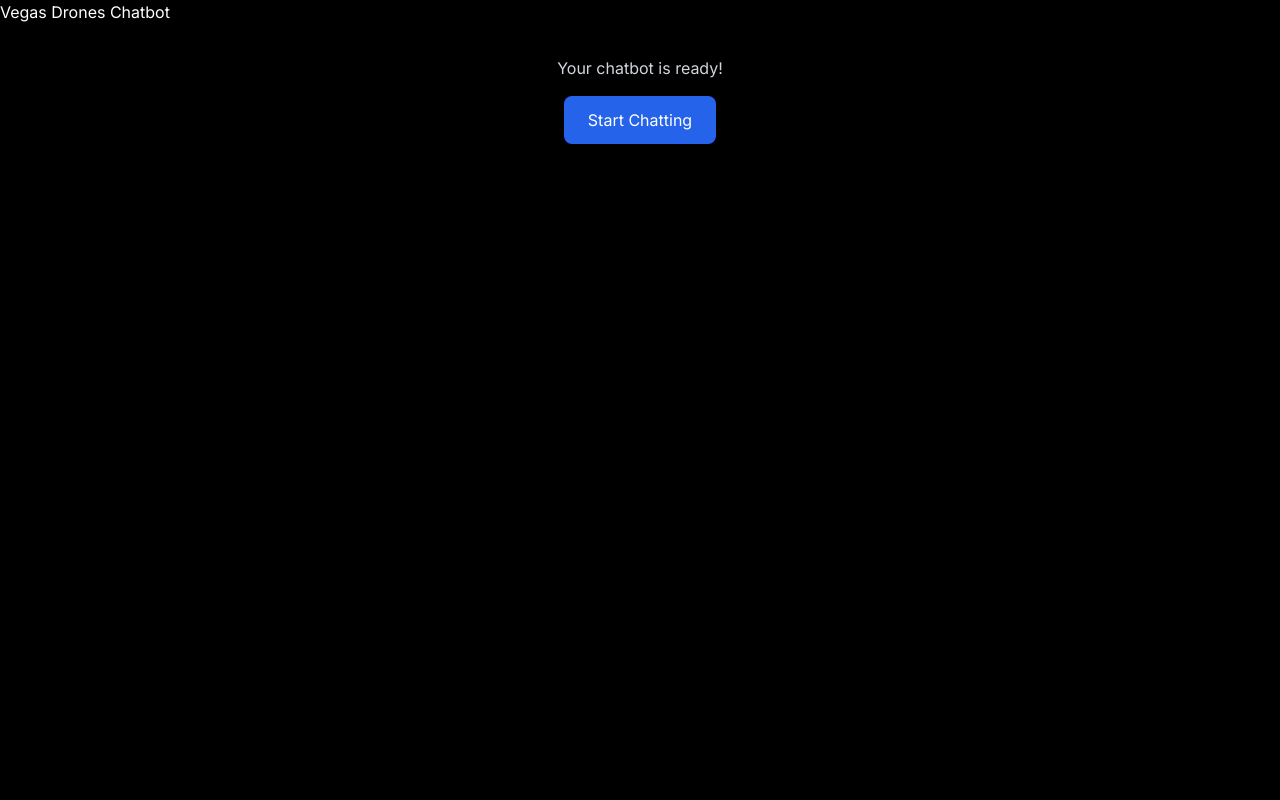
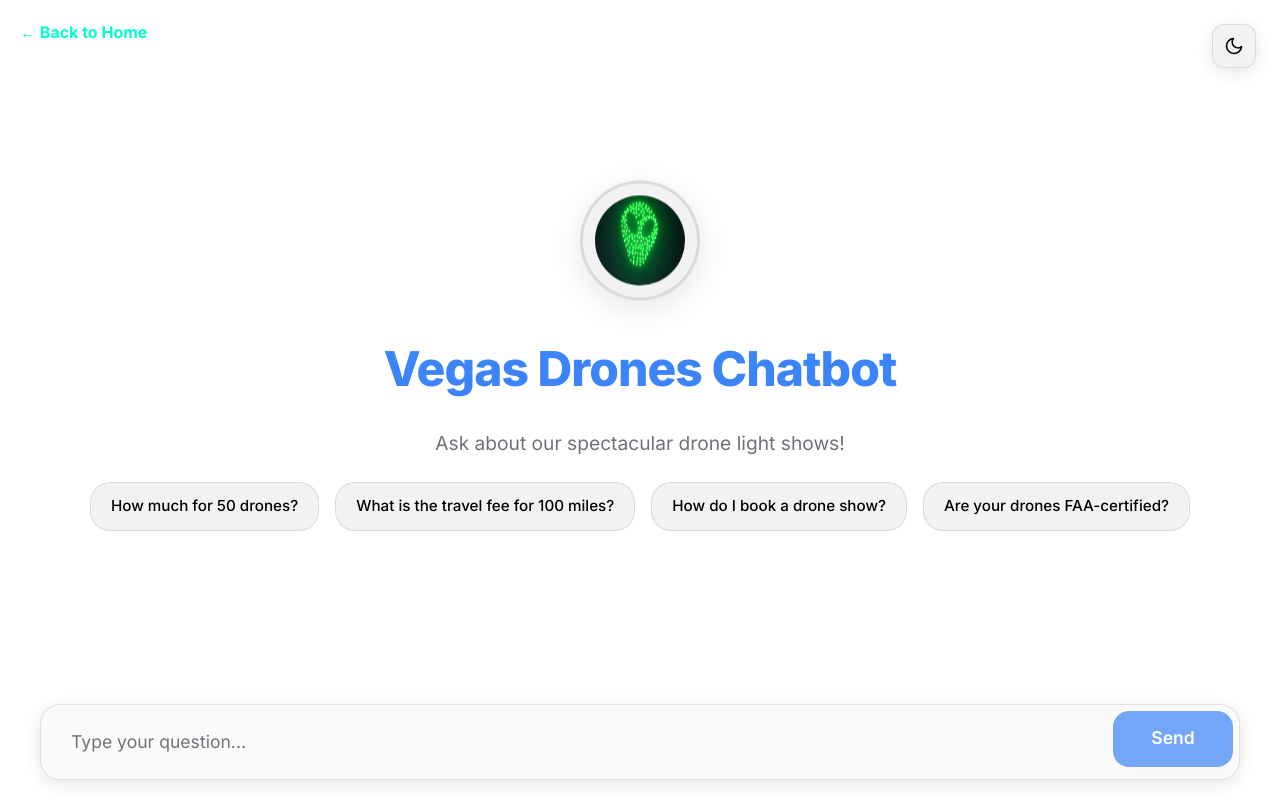
Before and after one commit to keith1221221/Vegasdrones, a Next.js app: page /chatbot in a window 1280 px wide. Built offline with nearby package versions, Linux system fonts and the light colour scheme.

Commit message:
Refactor ChatbotClient component for better functionality

```diff
--- a/app/chatbot/ChatbotClient.tsx
+++ b/app/chatbot/ChatbotClient.tsx
@@ -2,34 +2,314 @@
 
 "use client";
 
+import { useState, useEffect, useRef } from "react";
 import { useSearchParams } from "next/navigation";
-// ↑ This is the hook that was breaking the build
+import Link from "next/link";
+import "../chatbot.css";
 
-// Put your actual chatbot code here
-// Example with a simple message list (replace with your real chatbot UI)
+type ChatMessage = {
+  role: "user" | "assistant";
+  content: string;
+};
 
 export default function ChatbotClient() {
   const searchParams = useSearchParams();
-  // Example: ?ref=homepage
+
+  // Optional initial message (?query=...) and referral tag (?ref=...)
+  const initialMessage = searchParams.get("query") || "";
   const ref = searchParams.get("ref");
 
+  const [message, setMessage] = useState(initialMessage);
+  const [chatHistory, setChatHistory] = useState<ChatMessage[]>([]);
+  const [isLoading, setIsLoading] = useState(false);
+  const [error, setError] = useState("");
+  const [isVisible, setIsVisible] = useState(false);
+  const [isDarkMode, setIsDarkMode] = useState(true);
+  const [hasSubmitted, setHasSubmitted] = useState(false);
+  const [threadId, setThreadId] = useState<string | null>(null); // remembers the conversation
+
+  const wrapperRef = useRef<HTMLDivElement>(null);
+
+  // Fade-in + theme from localStorage / system
+  useEffect(() => {
+    setIsVisible(true);
+
+    const savedTheme = localStorage.getItem("chatbot-theme");
+    if (savedTheme) {
+      setIsDarkMode(savedTheme === "dark");
+    } else {
+      setIsDarkMode(window.matchMedia("(prefers-color-scheme: dark)").matches);
+    }
+  }, []);
+
+  // Persist theme + set data-theme on <html>
+  useEffect(() => {
+    localStorage.setItem("chatbot-theme", isDarkMode ? "dark" : "light");
+    document.documentElement.setAttribute(
+      "data-theme",
+      isDarkMode ? "dark" : "light"
+    );
+  }, [isDarkMode]);
+
+  // Auto-scroll to bottom on new messages
+  useEffect(() => {
+    if (wrapperRef.current) {
+      wrapperRef.current.scrollTo({
+        top: wrapperRef.current.scrollHeight,
+        behavior: "smooth",
+      });
+    }
+  }, [chatHistory]);
+
+  const toggleTheme = () => setIsDarkMode((prev) => !prev);
+
+  const suggestedQuestions = [
+    "How much for 50 drones?",
+    "What is the travel fee for 100 miles?",
+    "How do I book a drone show?",
+    "Are your drones FAA-certified?",
+  ];
+
+  const handleSubmit = async (
+    e: React.FormEvent<HTMLFormElement> | string
+  ) => {
+    if (typeof e !== "string") e.preventDefault();
+    const inputMessage = typeof e === "string" ? e : message;
+    if (!inputMessage.trim() || isLoading) return;
+
+    const userMsg: ChatMessage = { role: "user", content: inputMessage };
+    const historyForRequest = [...chatHistory, userMsg];
+
+    // Add user message + placeholder assistant bubble
+    setChatHistory((prev) => [
+      ...prev,
+      userMsg,
+      { role: "assistant", content: "" },
+    ]);
+
+    setMessage("");
+    setHasSubmitted(true);
+    setIsLoading(true);
+    setError("");
+
+    try {
+      const res = await fetch("/api/chat", {
+        method: "POST",
+        headers: { "Content-Type": "application/json" },
+        body: JSON.stringify({
+          messages: historyForRequest,
+          thread_id: threadId || undefined,
+        }),
+      });
+
+      if (!res.ok || !res.body) {
+        throw new Error("Network response was not ok");
+      }
+
+      const reader = res.body.getReader();
+      const decoder = new TextDecoder();
+      let assistantReply = "";
+
+      while (true) {
+        const { done, value } = await reader.read();
+        if (done) break;
+
+        const chunk = decoder.decode(value);
+        assistantReply += chunk;
+
+        // Update the last assistant message as streaming comes in
+        setChatHistory((prev) => {
+          const newHistory = [...prev];
+          const lastIndex = newHistory.length - 1;
+          if (
+            lastIndex >= 0 &&
+            newHistory[lastIndex].role === "assistant"
+          ) {
+            newHistory[lastIndex] = {
+              role: "assistant",
+              content: assistantReply,
+            };
+          }
+          return newHistory;
+        });
+      }
+
+      // Save the thread ID from the response header for future messages
+      const newThreadId = res.headers.get("x-thread-id");
+      if (newThreadId) setThreadId(newThreadId);
+    } catch (err) {
+      setError("Failed to get response. Please try again.");
+      // Remove the empty assistant bubble on error
+      setChatHistory((prev) => prev.slice(0, -1));
+    } finally {
+      setIsLoading(false);
+    }
+  };
+
   return (
-    <div className="chatbot-wrapper visible">
-      <div className="chatbot-container">
+    <div
+      ref={wrapperRef}
+      className={`chatbot-wrapper ${isVisible ? "visible" : ""}`}
+    >
+      <div className={`chatbot-container ${hasSubmitted ? "compact" : ""}`}>
+        <Link
+          href="/"
+          className="back-button"
+          style={{
+            position: "fixed",
+            top: "20px",
+            left: "20px",
+            color: "#00ffcc",
+            textDecoration: "none",
+            fontSize: "16px",
+            fontWeight: "bold",
+            zIndex: 1000,
+          }}
+        >
+          ← Back to Home
+        </Link>
+
+        <button
+          className="theme-toggle"
+          onClick={toggleTheme}
+          aria-label={`Switch to ${isDarkMode ? "light" : "dark"} mode`}
+        >
+          {isDarkMode ? (
+            <svg
+              width="20"
+              height="20"
+              viewBox="0 0 24 24"
+              fill="none"
+              xmlns="http://www.w3.org/2000/svg"
+            >
+              <path
+                d="M12 3V4M12 20V21M4 12H3M6.31412 6.31412L5.5 5.5M17.6859 6.31412L18.5 5.5M6.31412 17.69L5.5 18.5M17.6859 17.69L18.5 18.5M21 12H20M16 12C16 14.2091 14.2091 16 12 16C9.79086 16 8 14.2091 8 12C8 9.79086 9.79086 8 12 8C14.2091 8 16 9.79086 16 12Z"
+                stroke="currentColor"
+                strokeWidth="2"
+                strokeLinecap="round"
+                strokeLinejoin="round"
+              />
+            </svg>
+          ) : (
+            <svg
+              width="20"
+              height="20"
+              viewBox="0 0 24 24"
+              fill="none"
+              xmlns="http://www.w3.org/2000/svg"
+            >
+              <path
+                d="M21 12.79A9 9 0 1 1 11.21 3 7 7 0 0 0 21 12.79z"
+                stroke="currentColor"
+                strokeWidth="2"
+                strokeLinecap="round"
+                strokeLinejoin="round"
+              />
+            </svg>
+          )}
+        </button>
+
+        <div className="drone-icon">
+          <img
+            src="/alienhead1.png"
+            alt="Vegas Drones"
+            className="logo-icon"
+          />
+        </div>
+
         <h1>Vegas Drones Chatbot</h1>
-        {ref && <p className="text-sm text-gray-400">Referral: {ref}</p>}
 
-        <div className="mt-8">
-          {/* Replace everything below with your real chatbot component */}
-          <p className="text-center text-gray-300">
-            Your chatbot is ready!
+        {ref && (
+          <p className="ref-tag">
+            Referral: <span>{ref}</span>
           </p>
-          <p className="mt-4 text-center">
-            <button className="px-6 py-3 bg-blue-600 hover:bg-blue-700 rounded-lg text-white">
-              Start Chatting
-            </button>
-          </p>
-        </div>
+        )}
+
+        {!hasSubmitted && (
+          <p>Ask about our spectacular drone light shows!</p>
+        )}
+
+        {!hasSubmitted && (
+          <div className="suggested-questions">
+            {suggestedQuestions.map((q, i) => (
+              <button
+                key={i}
+                onClick={() => handleSubmit(q)}
+                disabled={isLoading}
+                className="suggested-button"
+                style={{ animationDelay: `${0.1 + i * 0.1}s` }}
+              >
+                {q}
+              </button>
+            ))}
+          </div>
+        )}
+
+        {hasSubmitted && chatHistory.length > 0 && (
+          <div className="chat-history">
+            {chatHistory.map((msg, index) => (
+              <div
+                key={index}
+                className={
+                  msg.role === "user" ? "user-message" : "assistant-message"
+                }
+              >
+                <p>{msg.content || "…"}</p>
+              </div>
+            ))}
+            {isLoading && (
+              <div className="assistant-message loading">
+                <div className="typing-indicator">
+                  <span></span>
+                  <span></span>
+                  <span></span>
+                </div>
+              </div>
+            )}
+          </div>
+        )}
+
+        {error && (
+          <div className="error">
+            <p>⚠️ {error}</p>
+          </div>
+        )}
+
+        <form onSubmit={handleSubmit}>
+          <input
+            type="text"
+            value={message}
+            onChange={(e) => setMessage(e.target.value)}
+            placeholder="Type your question..."
+            disabled={isLoading}
+            className={isLoading ? "loading-pulse" : ""}
+          />
+          <button
+            type="submit"
+            disabled={isLoading || !message.trim()}
+            className={isLoading ? "loading-pulse" : ""}
+          >
+            {isLoading ? (
+              <div className="loading-spinner">
+                <svg width="20" height="20" viewBox="0 0 50 50">
+                  <circle
+                    cx="25"
+                    cy="25"
+                    r="20"
+                    fill="none"
+                    stroke="currentColor"
+                    strokeWidth="5"
+                    strokeDasharray="31.416"
+                    strokeDashoffset="31.416"
+                    className="spinner-circle"
+                  />
+                </svg>
+              </div>
+            ) : (
+              "Send"
+            )}
+          </button>
+        </form>
       </div>
     </div>
   );
```
